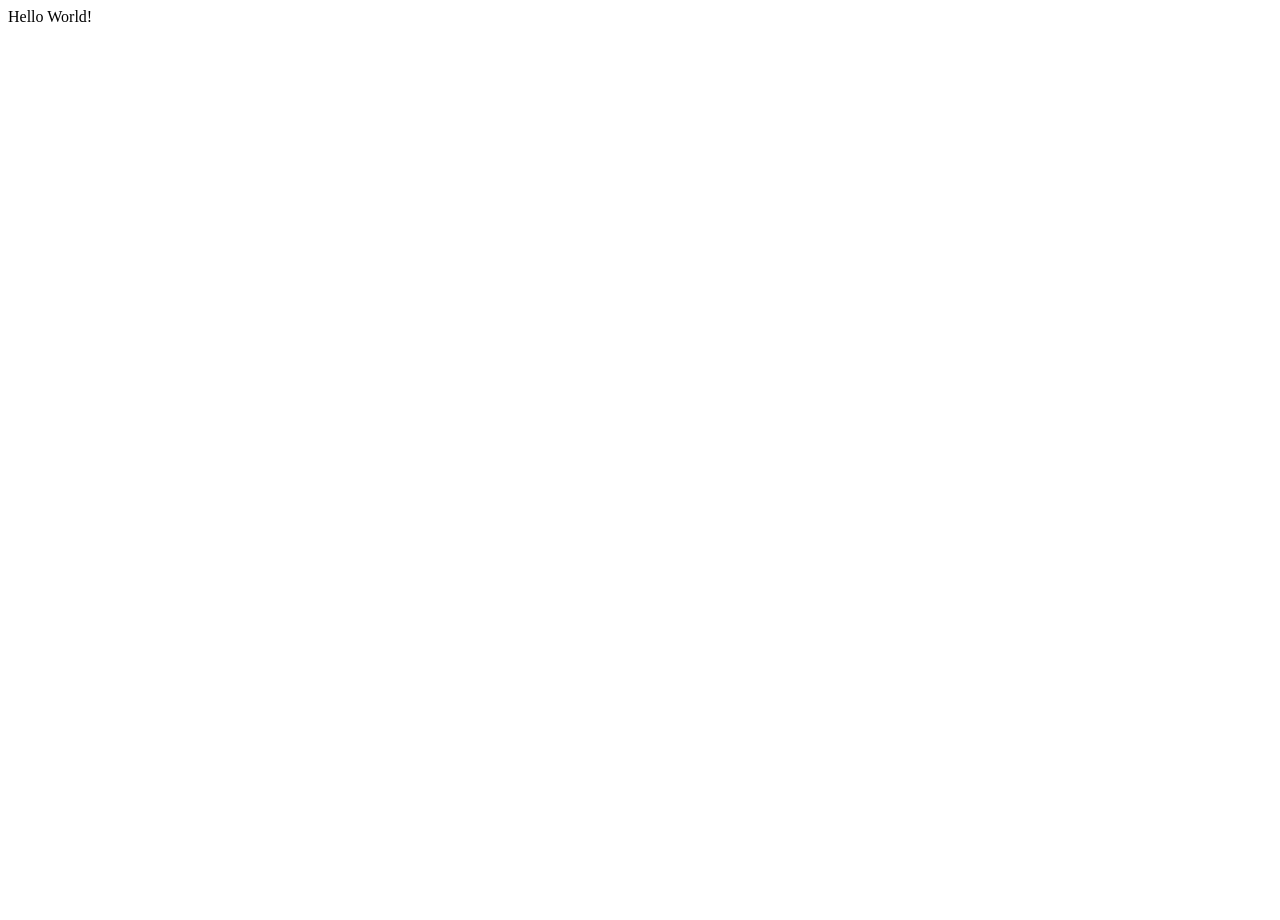
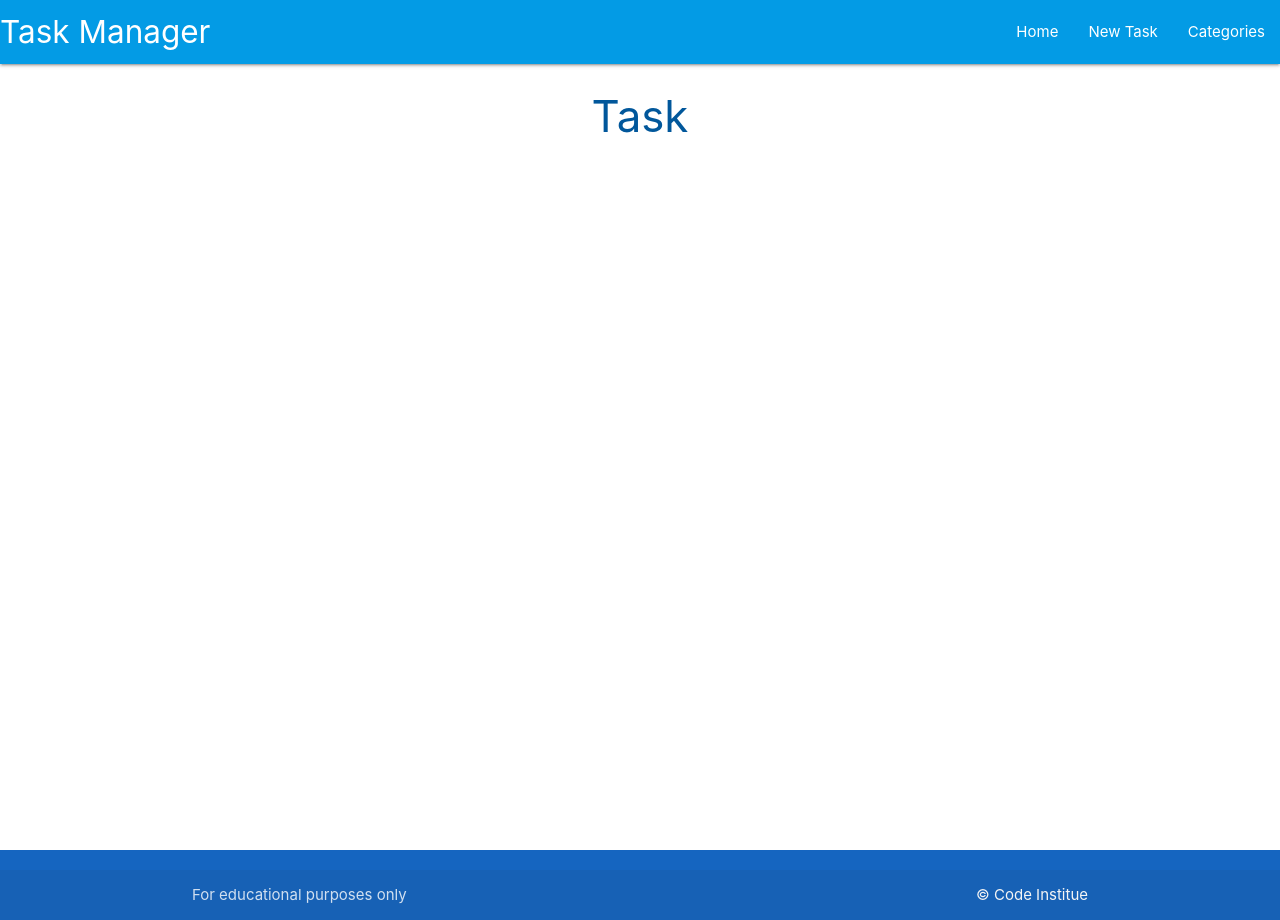
Before and after one commit to MinuMThomas/DB-Walkthrough, a Flask app: page / in a window 1280 px wide. Before the commit the page is almost empty. Run offline with Flask 2, Linux system fonts and the light colour scheme.

Commit message:
Add tasks.html and create taskmanager db.

```diff
--- a/taskmanager/routes.py
+++ b/taskmanager/routes.py
@@ -7,4 +7,4 @@ from taskmanager.models import Category, Task
 
 @app.route("/")
 def home():
-    return render_template("base.html")
+    return render_template("tasks.html")
--- /dev/null
+++ b/taskmanager/static/css/style.css
@@ -0,0 +1,10 @@
+
+  body {
+    display: flex;
+    min-height: 100vh;
+    flex-direction: column;
+  }
+
+  main {
+    flex: 1 0 auto;
+  }
--- /dev/null
+++ b/taskmanager/static/js/script.js
@@ -0,0 +1,5 @@
+document.addEventListener('DOMContentLoaded', function() {
+    //sidenav initialization
+    let sidenav = document.querySelectorAll('.sidenav');
+    var instances = M.Sidenav.init(sidenav);
+  });
--- a/taskmanager/templates/base.html
+++ b/taskmanager/templates/base.html
@@ -4,11 +4,56 @@
     <meta charset="UTF-8">
     <meta http-equiv="X-UA-Compatible" content="IE=edge">
     <meta name="viewport" content="width=device-width, initial-scale=1.0">
+    <link rel="stylesheet" href="https://cdnjs.cloudflare.com/ajax/libs/font-awesome/6.2.1/css/all.min.css" integrity="sha512-MV7K8+y+gLIBoVD59lQIYicR65iaqukzvf/nwasF0nqhPay5w/9lJmVM2hMDcnK1OnMGCdVK+iQrJ7lzPJQd1w==" crossorigin="anonymous" referrerpolicy="no-referrer" />
+    <!-- Compiled and minified CSS -->
+    <link rel="stylesheet" href="https://cdnjs.cloudflare.com/ajax/libs/materialize/1.0.0/css/materialize.min.css" type="text/css">
+    <link rel="stylesheet" href="{{ url_for('static', filename='css/style.css')}}" type="text/css">
     <title>Task MAnager</title>
 </head>
 <body>
 
-    Hello World!
+   <header>
+     <!-- top navbar -->
+    <nav class="light-blue darken-1">
+        <div class="nav-wrapper">
+          <a href="{{ url_for('home') }}" class="brand-logo">Task Manager</a>
+          <a href="#" data-target="mobile-demo" class="sidenav-trigger"> <i class="fas fa-bars"></i></a>
+          <ul class="right hide-on-med-and-down">
+            <li><a href="{{ url_for('home') }}">Home</a></li>
+            <li><a href="">New Task</a></li>
+            <li><a href="">Categories</a></li>
 
+
+
+          </ul>
+        </div>
+      </nav>
+
+    <!-- mobile sidenav -->
+      <ul class="sidenav" id="mobile-demo">
+        <li><a href="{{ url_for('home') }}">Home</a></li>
+        <li><a href="">New Task</a></li>
+        <li><a href="">Categories</a></li>
+
+
+      </ul>
+   </header>
+   <main class="container">
+    {% block content %}
+    {% endblock %}
+   </main>
+
+   <footer class="page-footer blue darken-3">
+
+    <div class="footer-copyright">
+      <div class="container">
+          For educational purposes only
+      <a class="grey-text text-lighten-4 right" href="https://codeinstitue.net" target="_blank">&copy; Code Institue</a>
+      </div>
+    </div>
+  </footer>
+ <!-- Compiled and minified JavaScript -->
+<script src="https://cdnjs.cloudflare.com/ajax/libs/materialize/1.0.0/js/materialize.min.js"></script>
+ <script src="{{ url_for('static', filename='js/script.js')}}"></script>
 </body>
 </html>
--- /dev/null
+++ b/taskmanager/templates/tasks.html
@@ -0,0 +1,6 @@
+{% extends "base.html" %}
+{% block content %}
+
+<h3 class="light-blue-text text-darken-4 center-align">Task</h3>
+
+{% endblock %}
```
